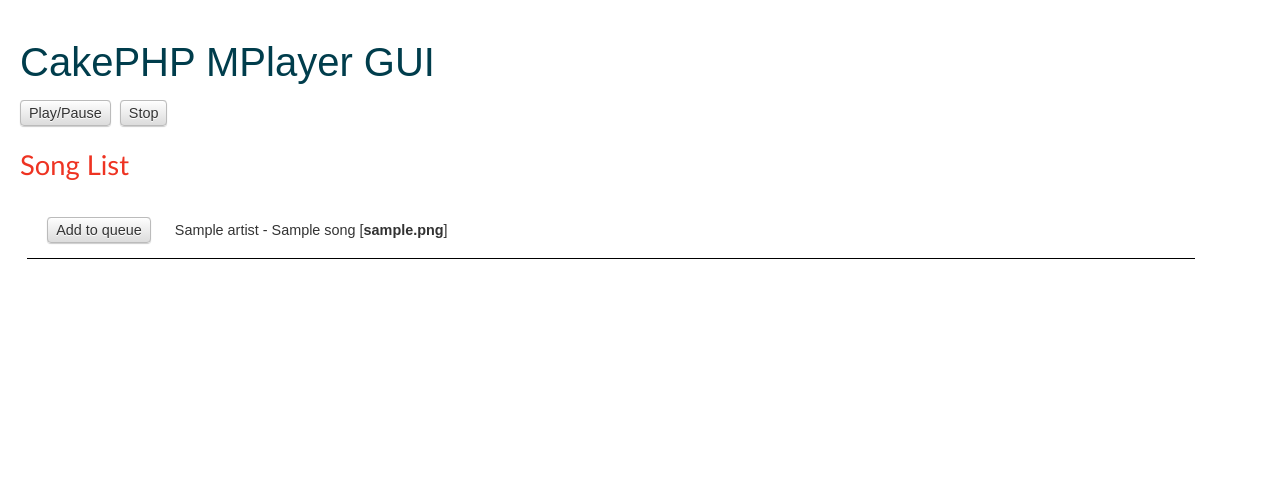
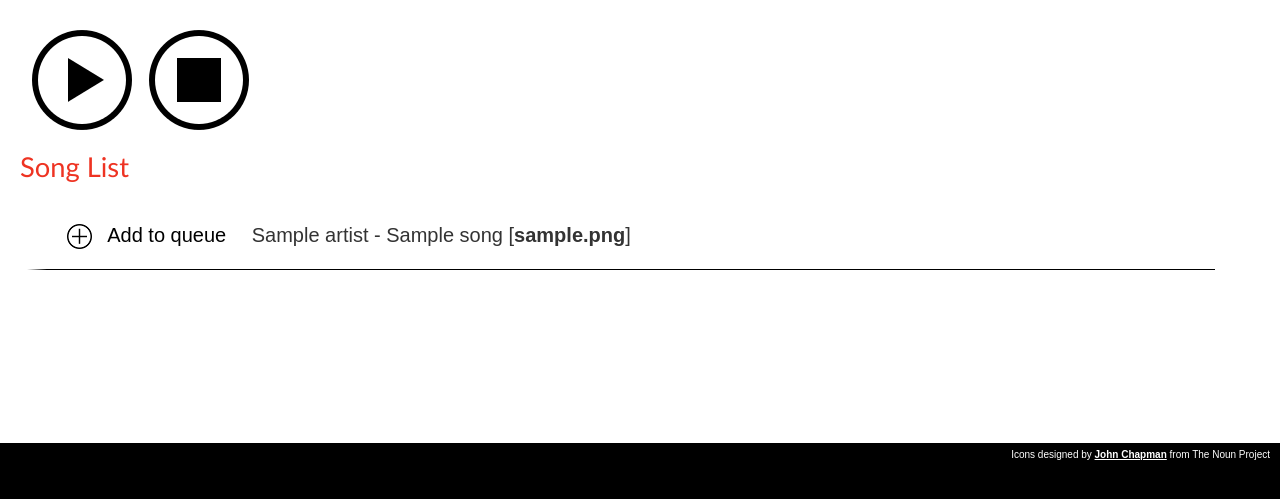
Before and after one commit to bryllecagadas/gemango-cake-mplayer, a CakePHP app: the page made by app/View/Songs/index.ctp in a window 1280 px wide. Shown: the top 499 px of the page. Run offline with PHP 8.4 and a stand-in for CakePHP, Linux system fonts and the light colour scheme; the template is opened without the code that fills it: most values are stand-ins (such as "Sample title", 1, 10 or a date in 2020); data that the repository does not hold is empty; some libraries are stand-ins or nearby versions.

Commit message:
Changed layout, added icons, added player js for handling song info

```diff
--- a/app/View/Layouts/default.ctp
+++ b/app/View/Layouts/default.ctp
@@ -24,14 +24,16 @@
 		</div>
 		<div id="content">
 			<?php echo $this->Session->flash(); ?>
-			<ul class="actions controls">
-				<li><a href="<?php echo Router::url("/pause"); ?>">Play/Pause</a></li>
-				<li><a href="<?php echo Router::url("/stop"); ?>">Stop</a></li>
-				<li><span class="player-time"></span></li>
+			<ul class="controls">
+				<li><a href="<?php echo Router::url("/pause"); ?>" title="Play/pause" class="player-pause">Play/Pause</a></li>
+				<li><a href="<?php echo Router::url("/stop"); ?>" title="Stop" class="player-stop">Stop</a></li>
+				<li><div id="song-info"></div><div class="player-time"></div></li>
 			</ul>
 			<?php echo $this->fetch('content'); ?>
+			<img src="<?php echo Router::url("/img/gemango-logo.png"); ?>" />
 		</div>
 		<div id="footer">
+			Icons designed by <a href="http://thenounproject.com/chapmanjw" target="_blank">John Chapman</a> from The Noun Project<br />
 		</div>
 	</div>
 </body>
--- a/app/webroot/css/cake.generic.css
+++ b/app/webroot/css/cake.generic.css
@@ -23,7 +23,7 @@
 
 /** General Style Info **/
 body {
-	background: #fff;
+	background: #000;
 	color: #fff;
 	font-family:arial,sans-serif;
 	font-size:90%;
@@ -79,6 +79,7 @@ p {
 
 #header{
 	padding: 10px 20px;
+	background: #fff;
 }
 #header h1 {
 	background: #fff;
@@ -87,6 +88,7 @@ p {
 	font-size: 40px;
 	font-weight: bold;
 	margin: 0;
+	display: none;
 }
 #header h1 a {
 	font-weight: normal;
@@ -99,13 +101,14 @@ p {
 	background: #fff;
 	clear: both;
 	color: #333;
-	padding: 10px 20px 40px 20px;
+	padding: 10px 20px 20px 20px;
 	overflow: auto;
 }
 #footer {
 	clear: both;
 	padding: 6px 10px;
 	text-align: right;
+	font-size: 10px;
 }
 
 /** containers **/
@@ -504,8 +507,7 @@ p.error em {
 /* Buttons and button links */
 input[type=submit],
 .actions ul li a,
-.actions a,
-.song-action {
+.actions a {
 	font-weight:normal;
 	padding: 4px 8px;
 	background: #dcdcdc;
@@ -737,8 +739,26 @@ pre {
 	display:none;
 }
 
-ul.controls li { display: inline-block; margin-right: 5px; }
-ul.controls { margin: 0 0 20px 0; }
-#songs-list { padding: 0.5em; }
-#songs-list .song-item { padding: 20px; width: 92%; border-bottom: 1px solid black; }
+ul.controls li { float: left; margin-right: 5px; height:100px;list-style-type:none;}
+ul.controls { margin: 0 0 20px 0;height:100px; }
+#songs-list { padding: 0.5em; height: 192px; overflow:hidden;margin-bottom:20px; }
+#songs-list .song-item { padding: 20px; width: 92%; border-bottom: 1px solid black; font-size: 20px; border-left: 20px solid white;}
+#songs-list .song-item:hover { border-left: 20px solid black;}
 #songs-list .song-item span { margin-right: 20px; }
+#song-info .player-title { font-size: 40px; }
+#song-info .player-artist { font-size: 30px; }
+.controls .player-pause {background: url("../img/play-button.png");display:block;width:100px;height:100px;text-indent:-99999px;}
+.controls .player-stop {background: url("../img/stop-button.png");display:block;width:100px;height:100px;text-indent:-99999px;}
+.controls .player-time {font-size:20px;}
+#song-name {border:5px solid black;}
+#footer a {color:#fff;}
+.song-action {
+	background: url("../img/add-button.png") 0 0 no-repeat;
+	padding:0 0 0 40px;
+	margin:0;
+	display:inline-block;
+	height:25px;
+	color:#000;
+	font-weight:normal;
+	text-decoration:none;
+}
```
Also changed, not shown: app/Controller/PlayersController.php (+44 -22 lines), app/View/Pages/home.ctp (+9 -4 lines), app/webroot/js/photon-beam-player.js (added, +74 -0 lines), app/webroot/img/add-button.png (added), app/webroot/img/gemango-logo.png (added), app/webroot/img/play-button.png (added), app/webroot/img/stop-button.png (added).
